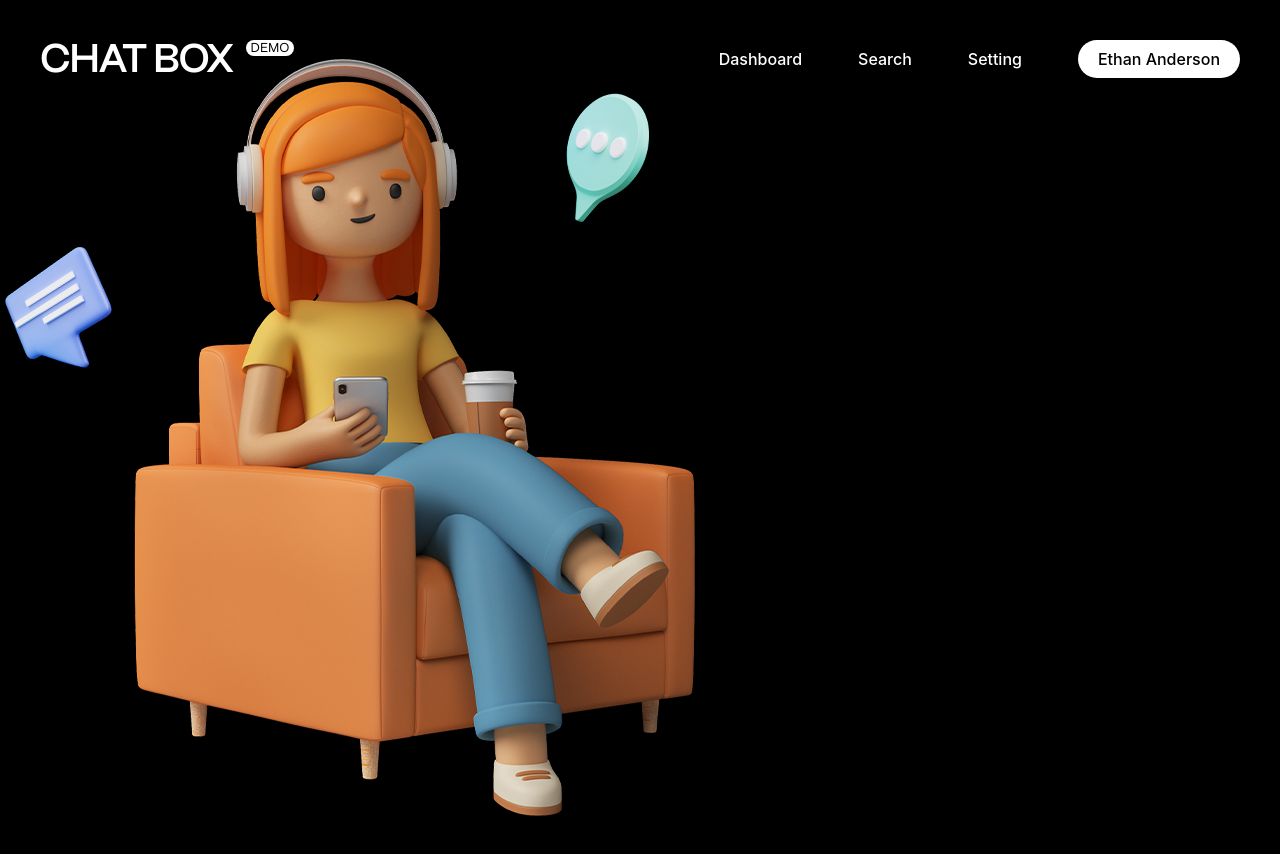
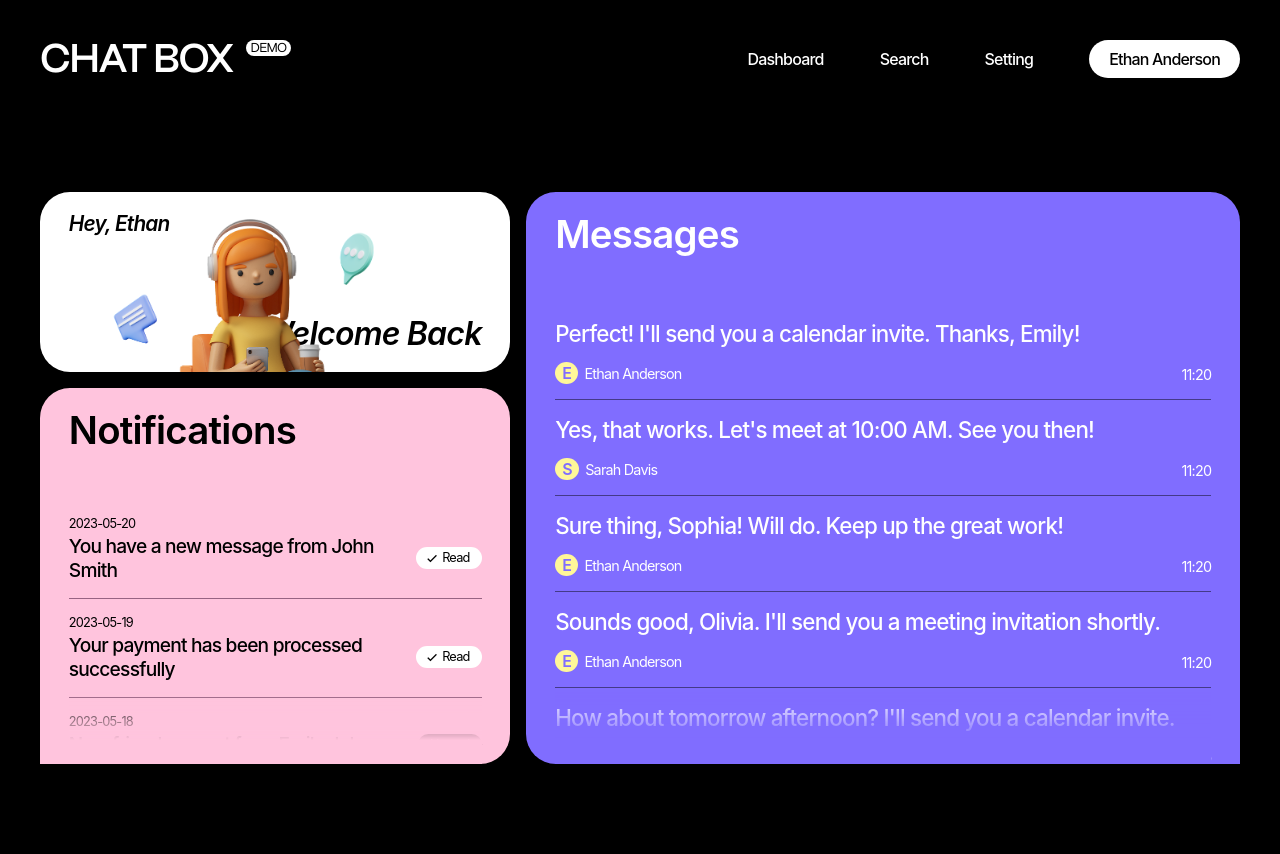
Before and after one commit to YingyangZhang/take-home-assignment, a React (Create React App) app: page / in a window 1280 px wide. Shown: the top 854 px of the page. After the commit the page ends 800 px from the top, so only its background shows below. Built offline with nearby package versions, Linux system fonts and the light colour scheme.

Commit message:
done with dashboard

```diff
--- a/package.json
+++ b/package.json
@@ -8,6 +8,7 @@
     "@testing-library/user-event": "^13.5.0",
     "react": "^18.2.0",
     "react-dom": "^18.2.0",
+    "react-router-dom": "^6.11.2",
     "react-scripts": "5.0.1",
     "web-vitals": "^2.1.4"
   },
--- a/public/index.html
+++ b/public/index.html
@@ -15,6 +15,7 @@
       user's mobile device or desktop. See https://developers.google.com/web/fundamentals/web-app-manifest/
     -->
     <link rel="manifest" href="%PUBLIC_URL%/manifest.json" />
+    <link href='https://unpkg.com/boxicons@2.1.4/css/boxicons.min.css' rel='stylesheet'>
     <!--
       Notice the use of %PUBLIC_URL% in the tags above.
       It will be replaced with the URL of the `public` folder during the build.
--- a/src/Components/App.js
+++ b/src/Components/App.js
@@ -1,13 +1,18 @@
 import '../index.css';
 import Header from './Header';
 import Dashboard from '../Components/Dashboard/Dashboard';
+import Conversations from './Conversations/Conversations';
+import { Route, Routes } from 'react-router-dom';
 
 export default function App() {
     return (
         <div className="app container">
             <Header />
 
-            <Dashboard />
+            <Routes>
+                <Route path='/' element={<Dashboard />} />
+                <Route path='/:name' element={<Conversations />} />
+            </Routes>
         </div>
     )
 }
--- /dev/null
+++ b/src/Components/Conversations/Conversations.js
@@ -0,0 +1,33 @@
+import React, { useState } from "react";
+import { useParams } from "react-router-dom";
+import { conversations } from '../Data/conversations';
+
+export default function Conversations() {
+    const name = useParams();
+    const [conversation, setConversation] = useState(conversations.find(conv => conv.participants.find(participant => participant.replace(/\s/g, "").includes(name.name))));
+
+    console.log(conversation)
+
+    return (
+        <div className="main">
+            <div className="list-container">
+                <p className="small-title"> List of Conversations </p>
+
+                {conversations.map(conv => {
+                    return (
+                        <div className="list-user-container">
+                            <div className="user">
+                                <span>{conv.participants[1].slice(0, 1)}</span>
+                                <p>{conv.participants[1]}</p>
+                            </div>
+                        </div>
+                    )
+                })}
+            </div>
+
+            <div className="conversation-container">
+                <div className="title">Conversation <span>with Emily Johnson</span></div>
+            </div>
+        </div>
+    )
+}
--- a/src/Components/Dashboard/Dashboard.js
+++ b/src/Components/Dashboard/Dashboard.js
@@ -1,12 +1,17 @@
 import React from "react";
 import character from './Images/character.png';
+import { conversations } from '../Data/conversations';
+import { notifications } from '../Data/notifications'
+import { useNavigate } from "react-router-dom";
 
 export default function Dashboard() {
+    const navigate = useNavigate();
+
     return (
-        <div className="dashboard-container">
+        <div className="main">
             <div className="welcome-conatiner">
-                <p>Hey, Ethan</p>
-                <h1>Wwelcome Back.</h1>
+                <p><i>Hey, Ethan</i></p>
+                <h1><i>Welcome Back</i></h1>
 
                 <div className="img-container">
                     <img src={character} alt="image" />
@@ -16,33 +21,53 @@ export default function Dashboard() {
             <div className="notifications-container">
                 <p className="title">Notifications</p>
 
-                <div className="notification">
-                    <p className="date">2023-05-19</p>
+                {notifications.map(noti => {
+                    return (
+                        <div className="notification" key={noti.id}>
+                            <p className="date">{noti.timestamp.slice(0, 10)}</p>
 
                             <div className="notification-objects">
-                        <p className="notification-text">You have a new message from John Smith</p>
+                                <p className="notification-text">{noti.message}</p>
+
+                                {noti.isRead ?
+                                    <div className="read">
+                                        <i className='bx bx-check'></i>
+                                        <p>Read</p>
+                                    </div>
+                                    :
                                     <div className="unread">
                                         <p>Unread</p>
                                     </div>
+                                }
                             </div>
                         </div>
+                    )
+                })}
+
+                <div className="gradient"></div>
             </div>
 
-            <div className="messages container">
+            <div className="messages-container">
                 <p className="title">Messages</p>
 
-                <div className="message">
-                    <p className="message-text">Perfect! I'll send you a calendar invite. Thanks, Emily!</p>
+                {conversations.map((conv, index) => {
+                    return (
+                        <div className="message" key={index} onClick={() => navigate(`/${conv.participants[1].replace(/\s/g, "")}`)}>
+                            <p className="message-text">{conv.messages[conv.messages.length - 1].content}</p>
 
                             <div className="message-objects">
                                 <div className="user">
-                            <span>E</span>
-                            <p>Emily Johnson</p>
+                                    <span>{conv.messages[conv.messages.length - 1].sender.slice(0,1)}</span>
+                                    <p>{conv.messages[conv.messages.length - 1].sender}</p>
                                 </div>
 
                                 <div className="time">11:20</div>
                                 </div>
                         </div>
+                    )
+                })}
+
+                <div className="gradient"></div>
             </div>
         </div>
     )
--- a/src/index.css
+++ b/src/index.css
@@ -15,7 +15,19 @@
 /* ---------- CSS Variables ---------- */
 
 :root {
+  --smallest-font: .8rem;
+  --small-font: .9rem;
   --reg-font: 1rem;
+  --medium-font: 1.2rem;
+  --big-font: 1.4rem;
+
+  --box-padding: 1.2rem 1.8rem;
+
+  --small-gap: 1rem;
+
+  --pink: #ffc4dd;
+  --purple: #806dff;
+  --yellow: #fff799;
 }
 
 /* ---------- General ---------- */
@@ -29,6 +41,7 @@
 body {
   font-family: 'Inter', sans-serif;
   background-color: #000;
+  letter-spacing: -.05rem;
 }
 
 a {
@@ -112,3 +125,259 @@ img {
   border-radius: 50px;
   padding: 9px 20px;
 }
+
+/* ---------- Dashboard ---------- */
+
+.main {
+  display: grid;
+  grid-template-columns: repeat(5, 1fr);
+  grid-template-rows: repeat(3, minmax(180px, 1fr));
+  gap: var(--small-gap);
+  width: 100%;
+  height: 100vh;
+  padding: 12rem 2.5rem 2.5rem 2.5rem;
+}
+
+/* ---------- Welcome ---------- */
+
+.welcome-conatiner {
+  display: flex;
+  flex-direction: column;
+  justify-content: space-between;
+  position: relative;
+  background-color: #fff;
+  padding: var(--box-padding);
+  border-radius: 30px;
+  overflow: hidden;
+  grid-column: 1/3;
+}
+
+.welcome-conatiner p {
+  font-size: 1.3rem;
+  font-weight: 600;
+}
+
+.welcome-conatiner h1 {
+  font-size: 2rem;
+  font-weight: 600;
+  align-self: flex-end;
+}
+
+.img-container {
+  width: 280px;
+  position: absolute;
+  top: 1.7rem;
+  left: 4.5rem;
+}
+
+/* ---------- Notificatioin ---------- */
+
+.notifications-container {
+  background-color: var(--pink);
+  padding: 0 1.8rem;
+  border-radius: 30px 30px 30px 0px;
+  grid-row: 2/4;
+  grid-column: 1/3;
+  overflow: scroll;
+  position: relative;
+}
+
+.notifications-container::-webkit-scrollbar {
+  display: none;
+}
+
+.title {
+  font-size: 2.4rem;
+  font-weight: 600;
+  margin-bottom: 2.7rem;
+  position: sticky;
+  top: 0;
+  background-color: var(--pink);
+  padding: 1.2rem 0rem;
+  z-index: 50;
+}
+
+.gradient {
+  background-color: var(--pink);
+  position: sticky;
+  bottom: -.5rem;
+  left: 0;
+  width: 100%;
+  height: 5rem;
+  z-index: 100;
+  margin-top: -2.5rem;
+  pointer-events: none;
+  mask-image: linear-gradient(to bottom, transparent, var(--pink) 60%, var(--pink) 90%, transparent);
+}
+
+.notification {
+  border-bottom: .5px solid #976382;
+  padding-bottom: var(--small-gap);
+  margin-bottom: var(--small-gap);
+  cursor: pointer;
+}
+
+.notification:hover .notification-text {
+  opacity: .6;
+}
+
+.date {
+  font-size: var(--smallest-font);
+  margin-bottom: .2rem;
+}
+
+.notification-objects {
+  display: flex;
+  justify-content: space-between;
+  align-items: center;
+}
+
+.notification-text {
+  font-weight: 500;
+  font-size: 1.2rem;
+  transition: .3s;
+}
+
+
+.unread {
+  font-size: var(--smallest-font);
+  color: #fff;
+  background-color: #000;
+  padding: 3px 12px;
+  border-radius: 50px;
+}
+
+.read {
+  font-size: var(--smallest-font);
+  color: #000;
+  background-color: #fff;
+  padding: 3px 12px 3px 8px;
+  border-radius: 50px;
+  display: flex;
+  align-items: center;
+  column-gap: .2rem;
+}
+
+.read i {
+  font-size: 1rem;
+}
+
+/* ---------- Message ---------- */
+
+.messages-container {
+  background-color: var(--purple);
+  border-radius: 30px 30px 0px 30px;
+  padding: 0 1.8rem;
+  grid-column: 3/6;
+  grid-row: 1/4;
+  color: #fff;
+  overflow: scroll;
+}
+
+.messages-container::-webkit-scrollbar {
+  display: none;
+}
+
+.messages-container .gradient {
+  background-color: var(--purple);
+}
+
+.messages-container .title {
+  background-color: var(--purple);
+}
+
+.message {
+  border-bottom: .5px solid #443a88;
+  padding-bottom: var(--small-gap);
+  margin-bottom: var(--small-gap);
+  cursor: pointer;
+}
+
+.message:hover .message-text {
+  opacity: .6;
+}
+
+.message-objects{
+  display: flex;
+  justify-content: space-between;
+  align-items: flex-end;
+}
+
+.message-text {
+  font-size: var(--big-font);
+  font-weight: 500;
+  transition: .3s;
+}
+
+.user {
+  margin-top: var(--small-gap);
+}
+
+.user p {
+  display: inline-block;
+  font-size: var(--small-font);
+}
+
+.user span {
+  font-size: 1.2;
+  font-weight: 600;
+  color: var(--purple);
+  background-color: var(--yellow);
+  padding: 1px 7px;
+  border-radius: 50%;
+  margin-right: .4rem;
+}
+
+.time {
+  font-size: var(--small-font);
+}
+
+/* ---------- Conversations ---------- */
+
+.list-container {
+  color: #fff;
+  background-color: var(--purple);
+  grid-row: 1/4;
+  border-radius: 30px;
+  padding: var(--box-padding);
+}
+
+.list-user-container {
+  padding-bottom: var(--small-gap);
+  margin-bottom: var(--small-gap);
+  border-bottom: .5px solid #443a88;
+  transition: .3s;
+  cursor: pointer;
+}
+
+.list-user-container:hover {
+  opacity: .6;
+}
+
+.small-title {
+  font-weight: 500;
+  font-size: var(--medium-font);
+  margin-bottom: 2.7rem;
+}
+
+.conversation-container {
+  background-color: #fff;
+  grid-column: 2/6;
+  grid-row: 1/4;
+  padding: 0 1.8rem;
+  border-radius: 30px 30px 0px 30px;
+}
+
+.conversation-container .title {
+  background-color: #fff;
+}
+
+.title span {
+  font-size: var(--medium-font);
+  cursor: pointer;
+  transition: .3s;
+}
+
+.title span:hover {
+  opacity: .6;
+}
--- a/src/index.js
+++ b/src/index.js
@@ -3,12 +3,13 @@ import ReactDOM from 'react-dom/client';
 import './index.css';
 import App from './Components/App';
 import reportWebVitals from './reportWebVitals';
+import { BrowserRouter } from 'react-router-dom';
 
 const root = ReactDOM.createRoot(document.getElementById('root'));
 root.render(
-  <React.StrictMode>
+  <BrowserRouter>
     <App />
-  </React.StrictMode>
+  </BrowserRouter>
 );
 
 // If you want to start measuring performance in your app, pass a function
```
Also changed, not shown: 1 other file (tests, documents, lock files or other folders). Lines whose indentation alone changed are shown as unchanged.
